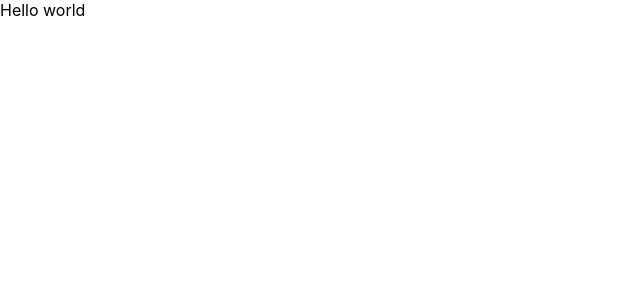
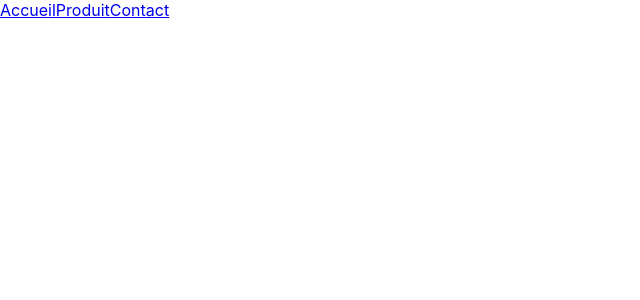
Before and after one commit to kevin-ruault/KShop, a React (Create React App) app in the folder frontend/: page / in a window 1280 px wide. Shown: the top 300 px of the page, without its empty margins (0-640 px from the left). Built offline with nearby package versions, Linux system fonts and the light colour scheme.

Commit message:
router / axios products

```diff
--- a/frontend/package.json
+++ b/frontend/package.json
@@ -10,8 +10,10 @@
     "@types/node": "^16.18.111",
     "@types/react": "^18.3.9",
     "@types/react-dom": "^18.3.0",
+    "axios": "^1.7.7",
     "react": "^18.3.1",
     "react-dom": "^18.3.1",
+    "react-router-dom": "^6.26.2",
     "react-scripts": "5.0.1",
     "typescript": "^4.9.5",
     "web-vitals": "^2.1.4"
--- a/frontend/src/App.tsx
+++ b/frontend/src/App.tsx
@@ -1,13 +1,87 @@
-import React from 'react';
-import logo from './logo.svg';
+import { createBrowserRouter, NavLink, Outlet, RouterProvider, useParams, useRouteError } from 'react-router-dom';
 import './App.scss';
+import { useEffect, useState } from 'react';
+import axios from 'axios';
+
+const router = createBrowserRouter([
+  {
+    path: "/",
+    element: <Root />,
+    errorElement: <PageError />,
+    children: [
+      {
+        path: 'produit',
+        children: [
+          {
+            path: "",
+            element: <Products />
+          },
+          {
+            path: ":id",
+            element: <Single />
+          }
+        ]
+      },
+      {
+        path: 'contact',
+        element: <div>Contact</div>,
+      }
+    ]
+  }
+])
+
+
+function Products() {
+  const [data, setData] = useState<any[]>([]);
+
+  useEffect(() => {
+    axios.get("http://localhost:5000/product").then((res) => {
+      setData(res.data);
+    });
+  }, []);
+
+  console.log(data)
+  return (
+    <ul>
+      {data.map((product) => (
+        <li key={product.id}>
+          <NavLink to={product.id}>{product.title}</NavLink>
+        </li>
+      ))}
+    </ul>
+  )
+}
+
+function Single() {
+  const { id } = useParams()
+  return <>
+    <h1>Produit {id}</h1>
+  </>
+}
+
+function PageError() {
+  const error = useRouteError()
+  console.log(error)
+  return <>
+    <h1> Une erreur est survenue </h1>
+  </>
+}
+
+function Root() {
+  return <>
+    <header>
+      <nav>
+        <NavLink to="/">Accueil</NavLink>
+        <NavLink to="/produit">Produit</NavLink>
+        <NavLink to="/contact">Contact</NavLink>
+      </nav>
+    </header>
+    <div><Outlet /></div>
+  </>
+}
 
 function App() {
-  return (
-    <div className="App">
-      Hello world
-    </div>
-  );
+  return <RouterProvider router={router} />;
 }
 
 export default App;
```
Also changed, not shown: 1 other file (tests, documents, lock files or other folders).
